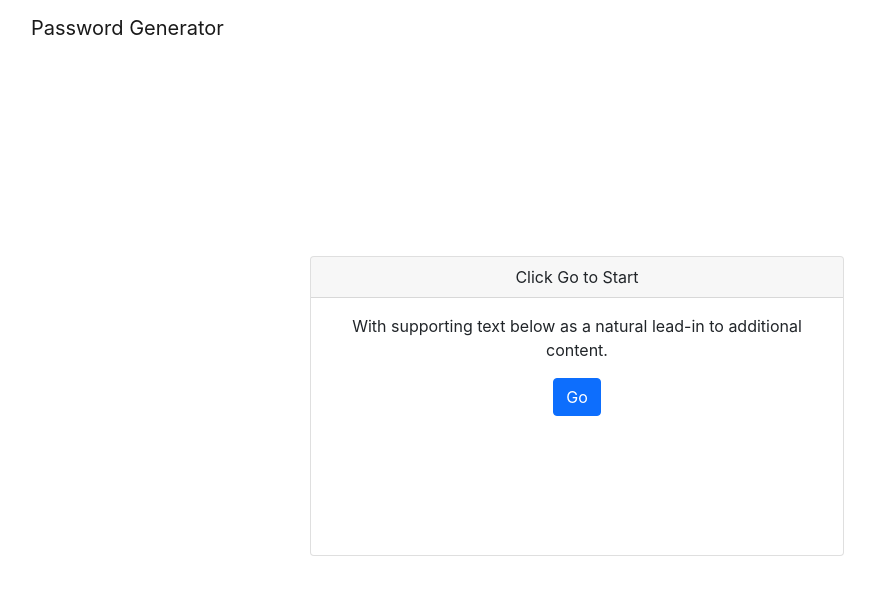
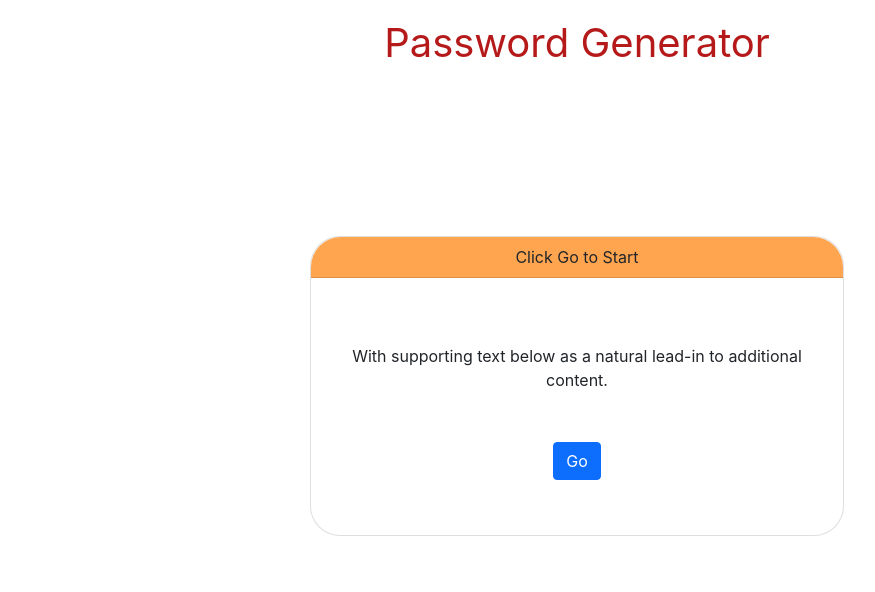
Before and after one commit to algmoreno/passwordgen-react, a React (Create React App) app: page / in a window 1280 px wide. Shown: the top 592 px of the page, without its empty margins (63-938 px from the left). Built offline with nearby package versions, Linux system fonts and the light colour scheme.

Commit message:
further style

```diff
--- a/src/App.js
+++ b/src/App.js
@@ -5,7 +5,7 @@ import Main from '../src/pages/Main';
 function App() {
   return (
     <Router>
-      <div>
+      <div className='main'>
         <Switch>
           <Route exact path="/" component={Main} />
         </Switch>
--- a/src/components/Generator/index.js
+++ b/src/components/Generator/index.js
@@ -9,9 +9,9 @@ function Generator() {
         <div class='col-3'></div>
         <div class='col-6'>
           <Card className="text-center gen-card">
-            <Card.Header>Click Go to Start</Card.Header>
+            <Card.Header className='gen-card-header'>Click Go to Start</Card.Header>
             <Card.Body>
-              <Card.Text>
+              <Card.Text className='password-text'>
                 With supporting text below as a natural lead-in to additional content.
               </Card.Text>
               <Button variant="primary">Go</Button>
--- a/src/index.css
+++ b/src/index.css
@@ -12,6 +12,10 @@ code {
     monospace;
 }
 
+.main {
+  background-color: rgb(255, 255, 255);
+}
+
 .head-container {
   font-size: larger;
 }
@@ -21,7 +25,45 @@ code {
   justify-content: center;
 }
 
+.container p {
+  margin: 50px 0 50px 0;
+}
+
 .gen-card {
   height: 300px;
-  margin-top: 200px;
+  margin-top: 150px;
+  border-radius: 30px;
 }
+
+.card-header:first-child {
+  border-top-left-radius: 30px;
+  border-top-right-radius: 30px;
+}
+
+.card-header {
+  padding: .5rem 1rem;
+  margin-bottom: 0;
+  background-color: rgb(255, 165, 80);
+  border-bottom: 1px solid rgba(0,0,0,.125);
+  border-top-left-radius: 30px;
+}
+
+.password-text {
+  margin-top: auto 0 40px 0;
+}
+
+.navbar-light .navbar-brand {
+  color: rgb(173 0 0 / 90%);
+  font-size: 40px;
+}
+
+.navbar-brand {
+  padding-top: .3125rem;
+  padding-bottom: .3125rem;
+  margin-right: 1rem;
+  font-size: 1.25rem;
+  text-decoration: none;
+  white-space: nowrap;
+  text-align: center;
+  margin: auto;
+}
```
